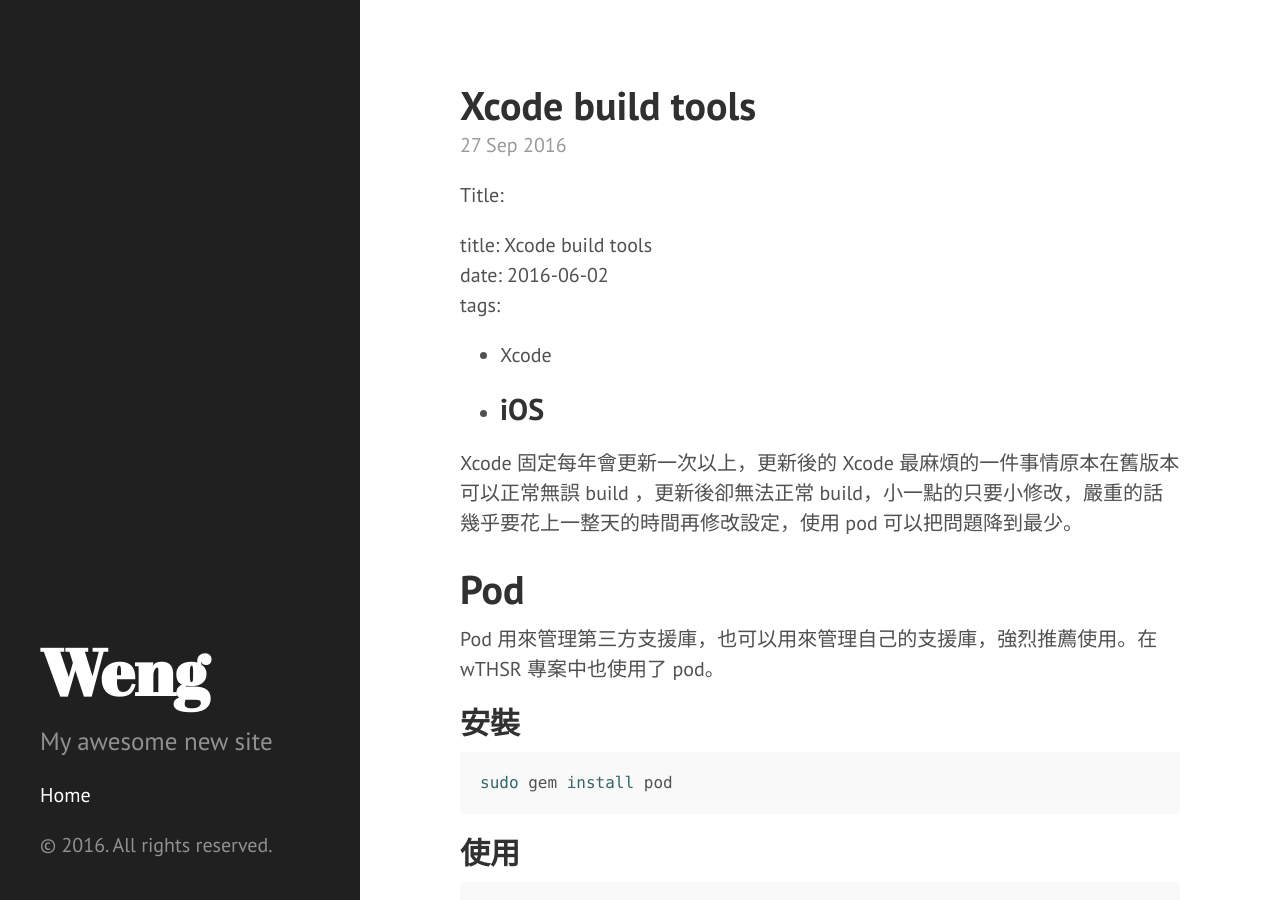
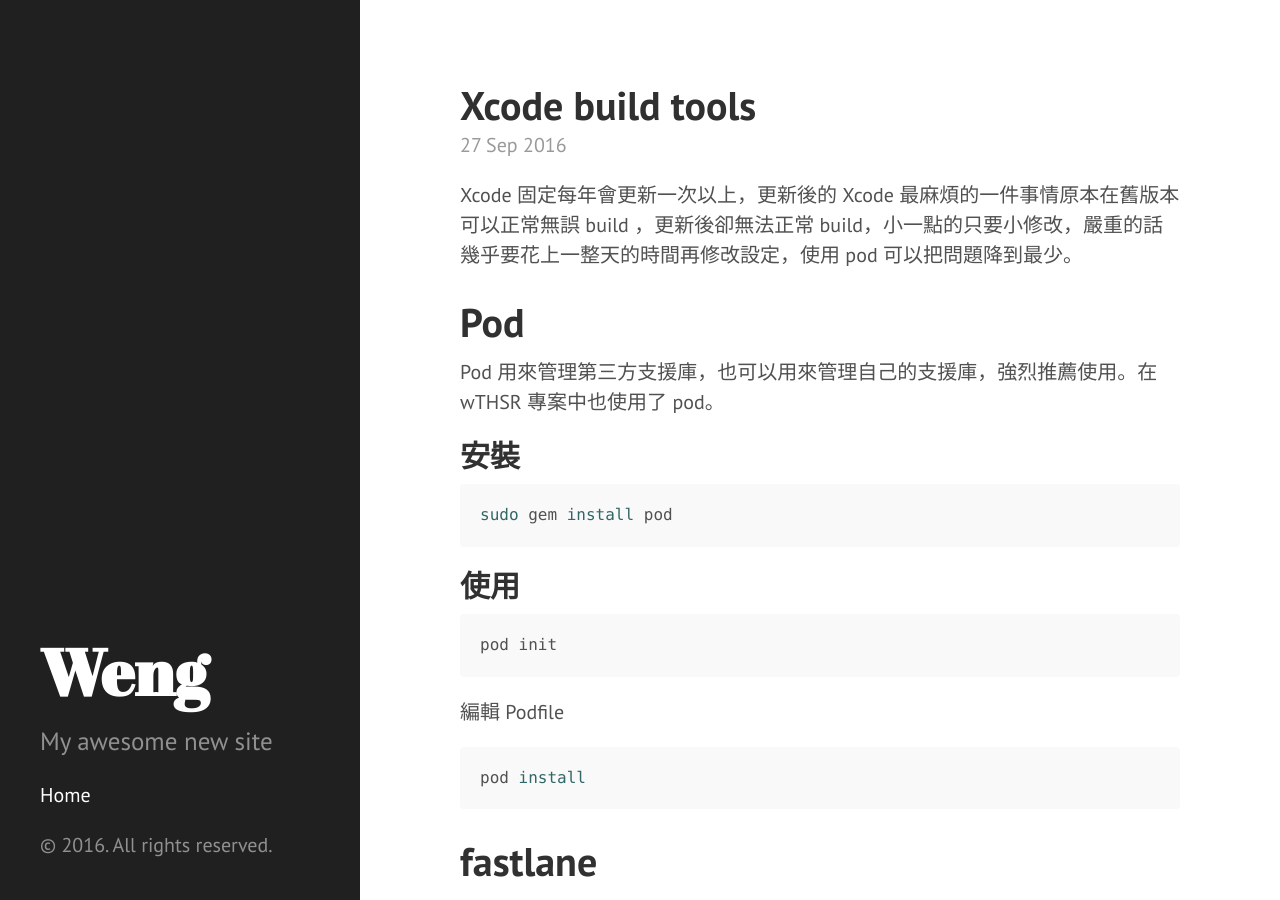
Before and after one commit to madebyweng/madebyweng.github.io, a Jekyll site: the page built from _posts/2016-09-27-xcode-build-tools.markdown, in a window 1280 px wide and 900 px high. Built offline with Jekyll 4.4.1, drawn with Linux system fonts in a browser that asks for light colours.

Commit message:
Post update: Xcode build tools

```diff
--- a/_posts/2016-09-27-xcode-build-tools.markdown
+++ b/_posts/2016-09-27-xcode-build-tools.markdown
@@ -3,18 +3,6 @@ published: true
 title: Xcode build tools
 layout: post
 ---
-Title:
-
-title: Xcode build tools
-date: 2016-06-02
-tags:
-
--   Xcode
--   iOS
-    ---
-
-
-
 Xcode 固定每年會更新一次以上，更新後的 Xcode 最麻煩的一件事情原本在舊版本可以正常無誤 build ，更新後卻無法正常 build，小一點的只要小修改，嚴重的話幾乎要花上一整天的時間再修改設定，使用 pod 可以把問題降到最少。
 
 # Pod
```
